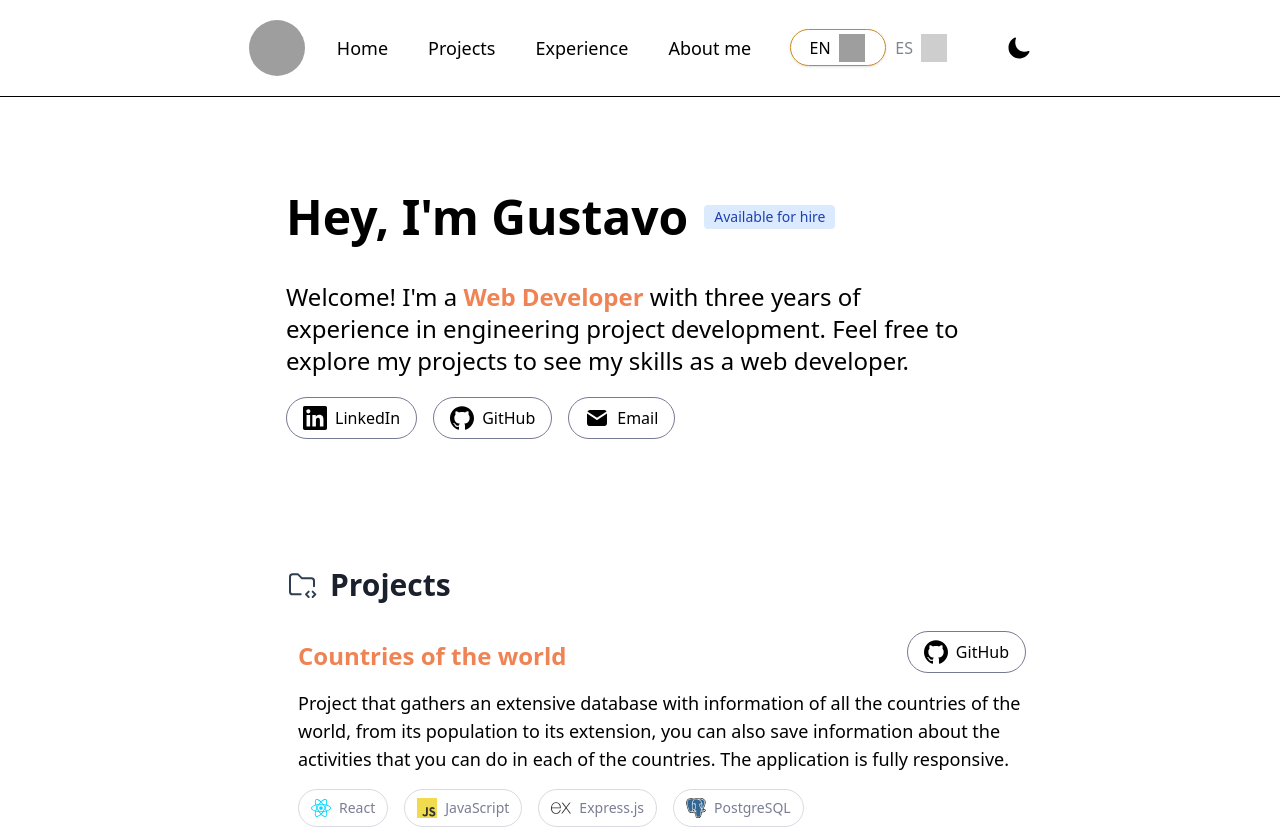
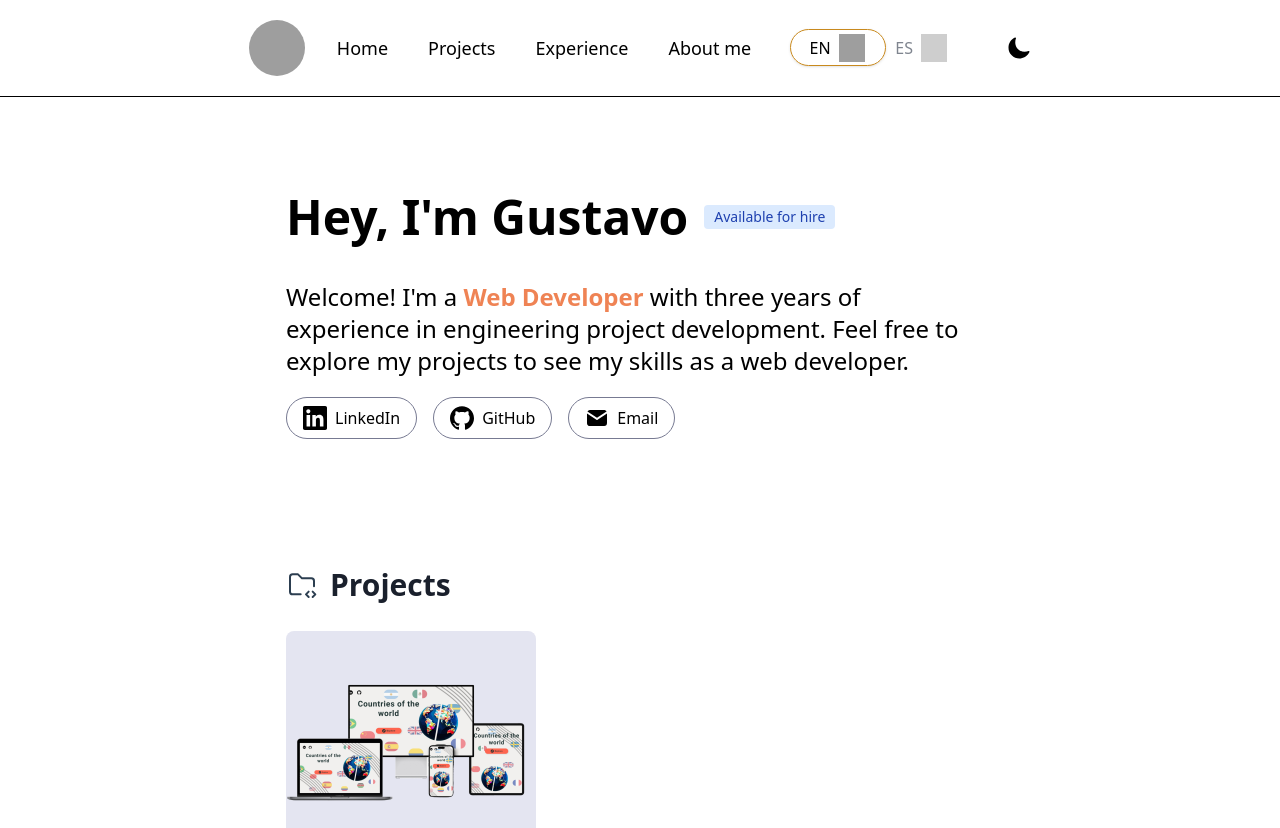
Before and after one commit to GustavoMunizBarrios/portfolio-react, a React (Vite) app: page / in a window 1280 px wide. Shown: the top 828 px of the page. Built offline with nearby package versions, Linux system fonts and the light colour scheme; grey boxes are pictures that could not be loaded.

Commit message:
Renamed ProjectsCopy file

```diff
--- a/src/components/Projects-copy.jsx
+++ b/src/components/ProjectsCopy.jsx
@@ -19,7 +19,7 @@ import SocialPill from "./SocialPill";
 import Card from "./Card";
 
 // eslint-disable-next-line react/prop-types
-export default function Projecs({ languageToggle }) {
+export default function ProjecsCopy({ languageToggle }) {
   const TAGS = {
     JAVASCRIPT: {
       name: "JavaScript",
--- a/src/components/ProjectsSection.jsx
+++ b/src/components/ProjectsSection.jsx
@@ -1,6 +1,7 @@
 /* eslint-disable react/prop-types */
 import ProjectsIcon from "../assets/ProjectsIcon";
-import Projecs from "./Projects";
+//import Projecs from "./Projects";
+import ProjectsCopy from "./ProjectsCopy";
 
 export default function ProjectsSection({ languageToggle, theme }) {
   return (
@@ -12,7 +13,7 @@ export default function ProjectsSection({ languageToggle, theme }) {
         />
         {languageToggle ? "Projects" : "Proyectos"}
       </h2>
-      <Projecs languageToggle={languageToggle} />
+      <ProjectsCopy languageToggle={languageToggle} />
     </section>
   );
 }
```
